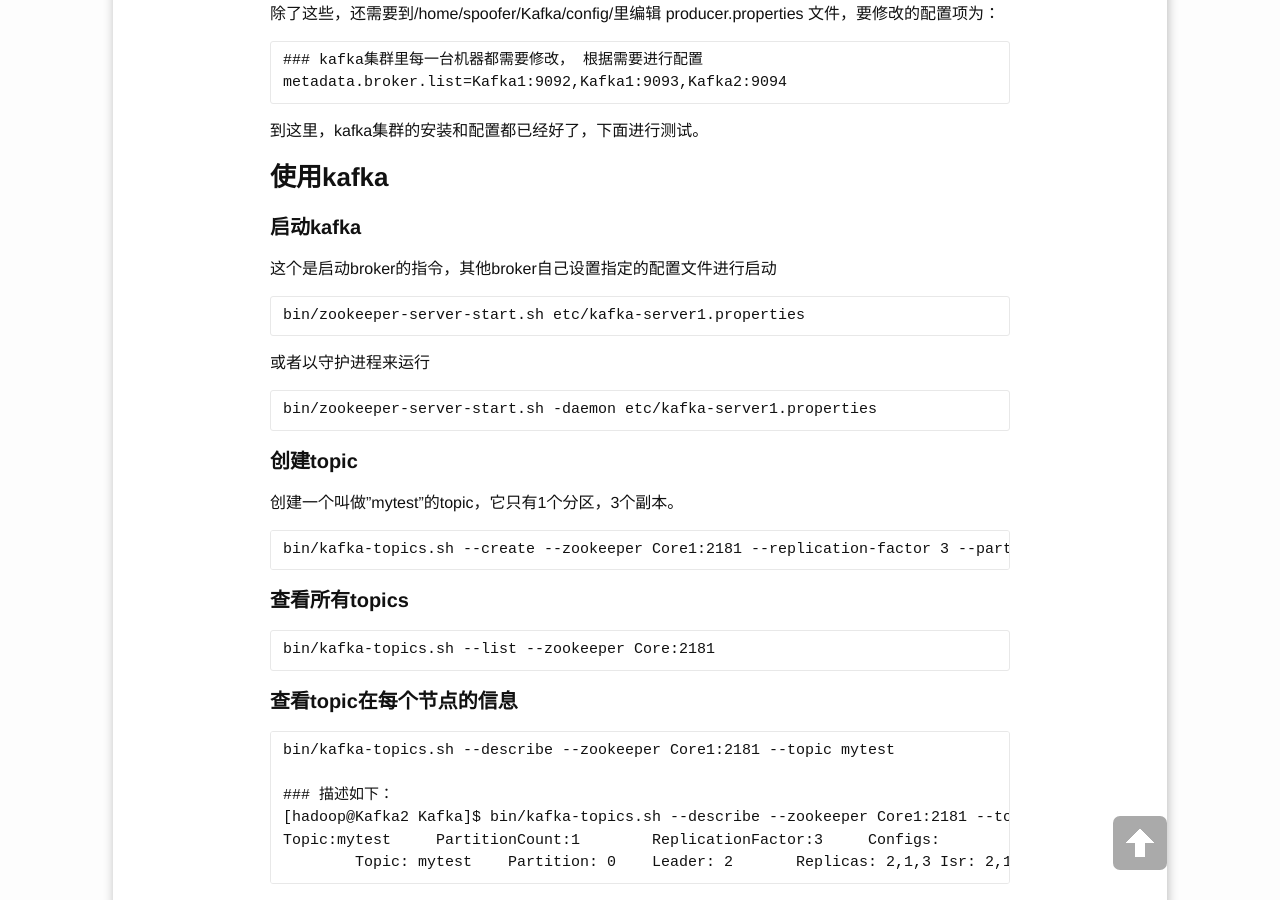
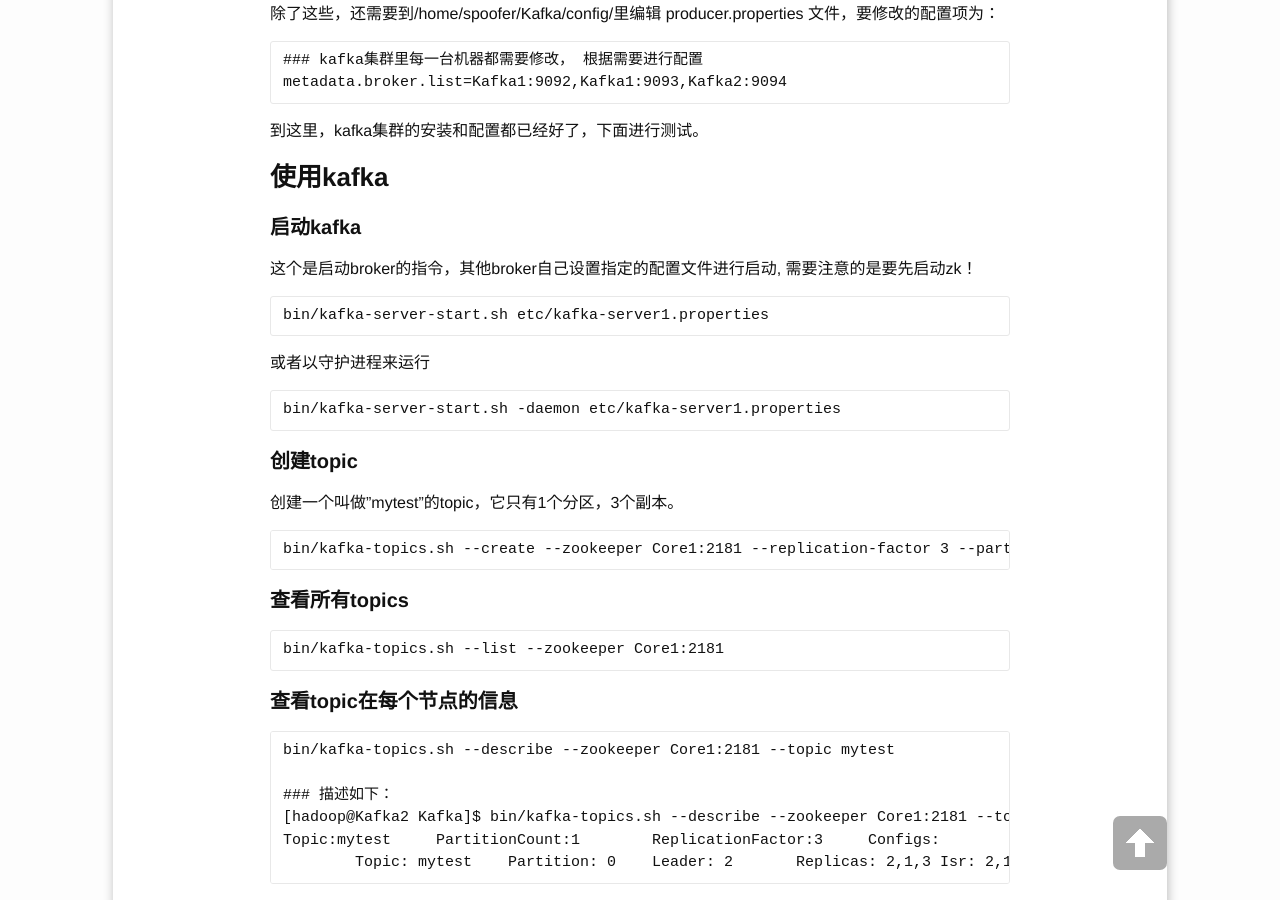
Before and after one commit to TopSpoofer/TopSpoofer.github.io, a Jekyll site: the page built from _posts/2016/04/2016-04-08-kafka-分布式-install.md, in a window 1280 px wide and 900 px high, scrolled down 2719 px. Built offline with Jekyll 4.4.1, drawn with Linux system fonts in a browser that asks for light colours; comment, search, counter and statistics services are not loaded.

Commit message:
修改blog

````diff
--- a/_posts/2016/04/2016-04-08-kafka-分布式-install.md
+++ b/_posts/2016/04/2016-04-08-kafka-分布式-install.md
@@ -128,16 +128,16 @@ metadata.broker.list=Kafka1:9092,Kafka1:9093,Kafka2:9094
 
 #### 启动kafka
 
-这个是启动broker的指令，其他broker自己设置指定的配置文件进行启动
+这个是启动broker的指令，其他broker自己设置指定的配置文件进行启动, 需要注意的是要先启动zk！
 
 ```
-bin/zookeeper-server-start.sh etc/kafka-server1.properties
+bin/kafka-server-start.sh etc/kafka-server1.properties
 ```
 
 或者以守护进程来运行
 
 ```
-bin/zookeeper-server-start.sh -daemon etc/kafka-server1.properties
+bin/kafka-server-start.sh -daemon etc/kafka-server1.properties
 ```
 
 #### 创建topic
@@ -151,7 +151,7 @@ bin/kafka-topics.sh --create --zookeeper Core1:2181 --replication-factor 3 --par
 #### 查看所有topics
 
 ```
-bin/kafka-topics.sh --list --zookeeper Core:2181
+bin/kafka-topics.sh --list --zookeeper Core1:2181
 ```
 
 #### 查看topic在每个节点的信息
````
